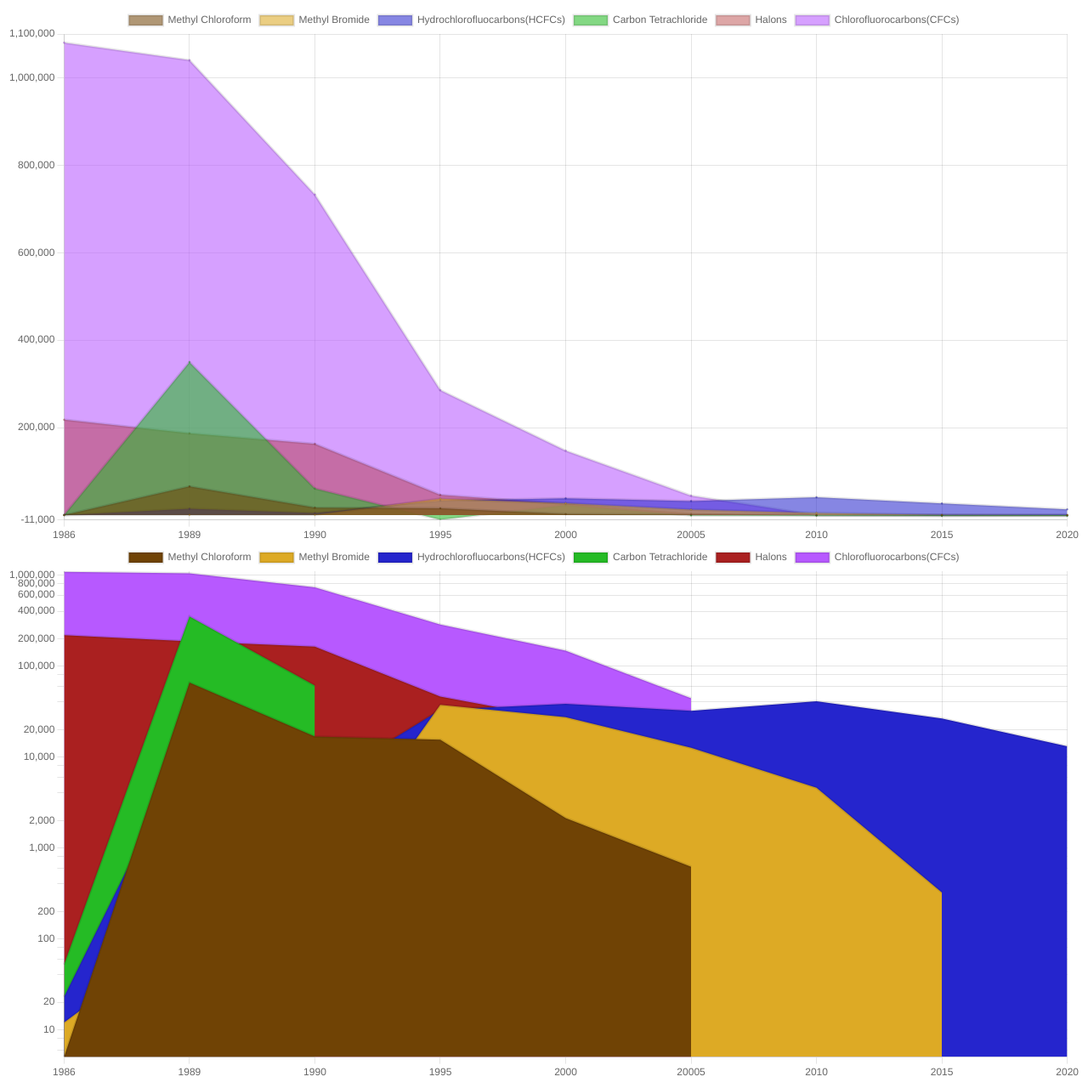
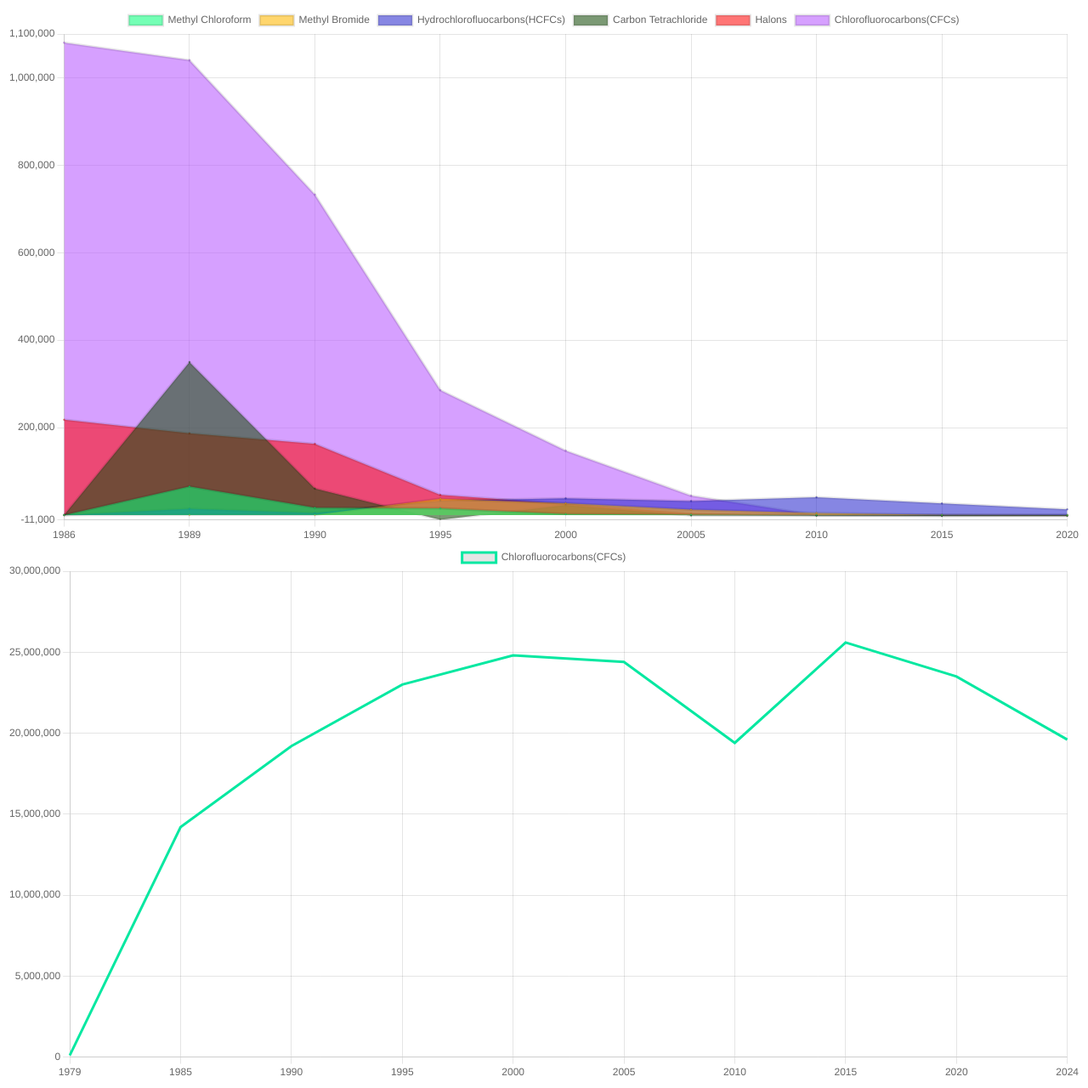
Before and after one commit to Ju-Brun/SAE303, a plain HTML site: page truc.html in a window 1280 px wide. Shown: the whole page at 85% size. Drawn offline with nearby package versions, Linux system fonts and the light colour scheme.

Commit message:
2eme graphe

```diff
--- a/pointjs.js
+++ b/pointjs.js
@@ -12,7 +12,6 @@ let chlo=[5,      65667,   16754,  15456,  2120,   618,   -20,   -22,   -32];
 
 let annees=["1986", "1989", "1990", "1995", "2000", "20005", "2010", "2015", "2020"];
 
-
 new Chart(truc, {
     type: 'line',
     data: {
@@ -22,13 +21,13 @@ new Chart(truc, {
             data: chlo,
             fill : true,
             pointRadius : 1,
-            backgroundColor : "#7043058c",
+            backgroundColor : "#02ff788c",
         },{
             label: 'Methyl Bromide',
             data: bro,
             fill : true,
             pointRadius : 1,
-            backgroundColor : "#dda92592",
+            backgroundColor : "#ffb70092",
         },{
             label: 'Hydrochlorofluocarbons(HCFCs)',
             data: hydro,
@@ -40,21 +39,20 @@ new Chart(truc, {
             data: carbon,
             fill : true,
             pointRadius : 1,
-            backgroundColor : "#25bb2591",
+            backgroundColor : "#184c0b91",
         },{
             label: 'Halons',
             data: halo,
             fill : true,
             pointRadius : 1,
-            backgroundColor : "#aa202065",
+            backgroundColor : "#ff00008a",
         },{
             label : "Chlorofluorocarbons(CFCs)",
             data: cfc,
             fill : true,
             pointRadius : 1,
             backgroundColor : "#b759ff92",
-        }
-        ]
+        }]
     },
     options: {
         scales: {
@@ -64,56 +62,26 @@ new Chart(truc, {
 });
 
 
+let trou=document.getElementById('trou');
+let Annee=["1979", "1985", "1990", "1995", "2000", "2005", "2010", "2015", "2020", "2024"];
+let taille=[100000, 14200000, 19200000, 23000000, 24800000, 24400000, 19400000, 25600000, 23500000, 19600000];
 
-
-
-let ctx=document.getElementById('test');
-new Chart(ctx, {
+new Chart(trou, {
     type: 'line',
     data: {
-        labels: annees,
+        labels: Annee,
         datasets: [{
-            label: 'Methyl Chloroform',
-            data: chlo,
-            fill : true,
+            label : "Chlorofluorocarbons(CFCs)",
+            data: taille,
+            fill : false,
             pointRadius : 0,
-            backgroundColor : "#704305",
-        },{
-            label: 'Methyl Bromide',
-            data: bro,
-            fill : true,
-            pointRadius : 0,
-            backgroundColor : "#ddaa25",
-        },{
-            label: 'Hydrochlorofluocarbons(HCFCs)',
-            data: hydro,
-            fill : true,
-            pointRadius : 0,
-            backgroundColor : "#2525cd",
-        },{
-            label: 'Carbon Tetrachloride',
-            data: carbon,
-            fill : true,
-            pointRadius : 0,
-            backgroundColor : "#25bb25",
-        },{
-            label: 'Halons',
-            data: halo,
-            fill : true,
-            pointRadius : 0,
-            backgroundColor : "#aa2020",
-        },{
-            label : "Chlorofluorocarbons(CFCs)",
-            data: cfc,
-            fill : true,
-            pointRadius : 0,
-            backgroundColor : "#b759ff",
+            borderColor : "#06e8a1",
         }
         ]
     },
     options: {
         scales: {
-            y: {min: -11000, max: 1100000, type: 'logarithmic'}
+            y: {min: 0, max: 30000000, type: 'linear'}
         }
     }
 });
--- a/style.css
+++ b/style.css
@@ -4,7 +4,6 @@
     box-sizing: border-box;
 }
 body {
-    font-family: "Comic Neue", system-ui, -apple-system, BlinkMacSystemFont, "Segoe UI", sans-serif;
     background: #000000;
 }
 
--- a/truc.html
+++ b/truc.html
@@ -8,7 +8,7 @@
 </head>
 <body>
     <canvas id="chart"></canvas><!--ce qui permet l'affichage des graphiques-->
-    <canvas id="test"></canvas>
+    <canvas id="trou"></canvas>
 </body>
 <script src="./pointjs.js"></script>
 </html>
```
